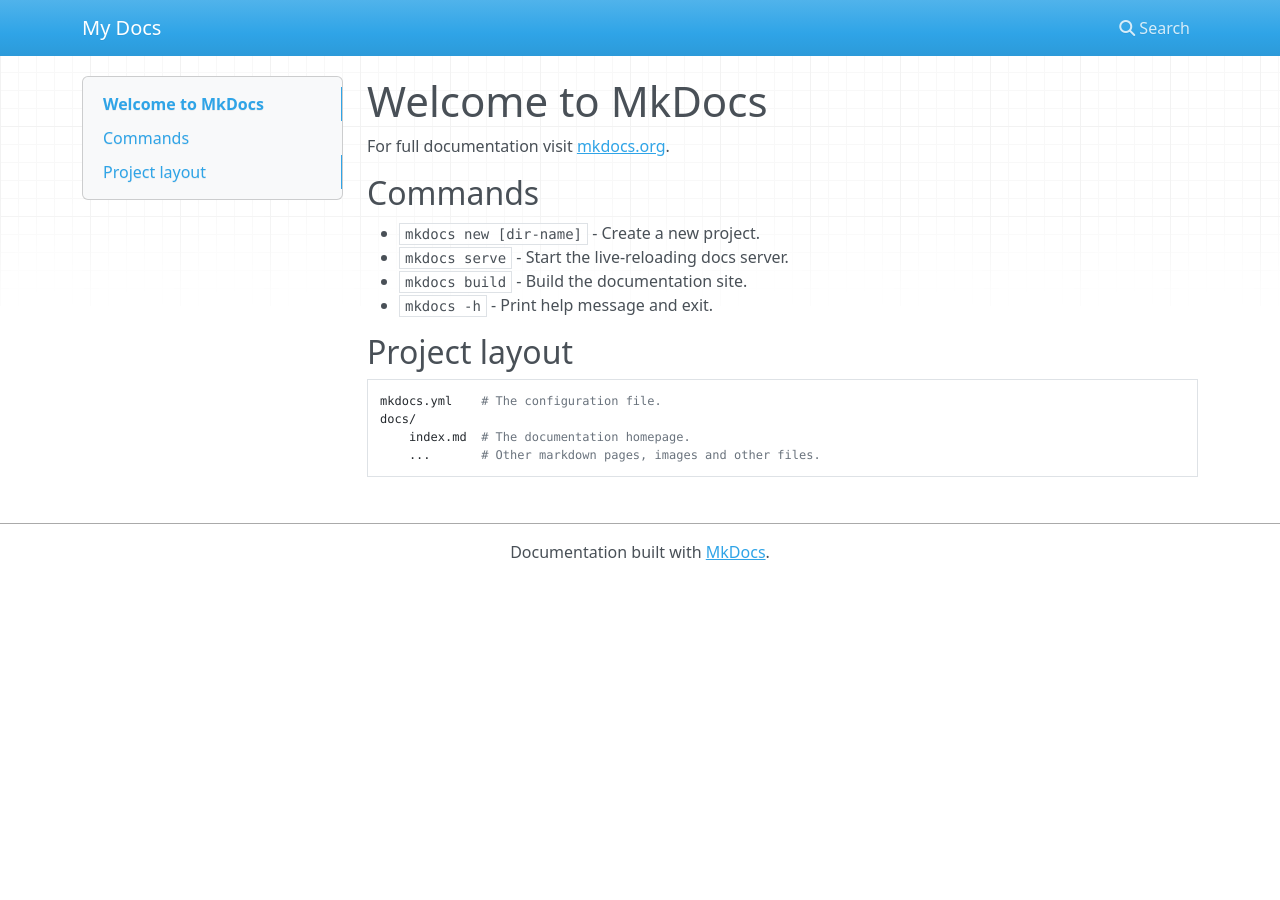
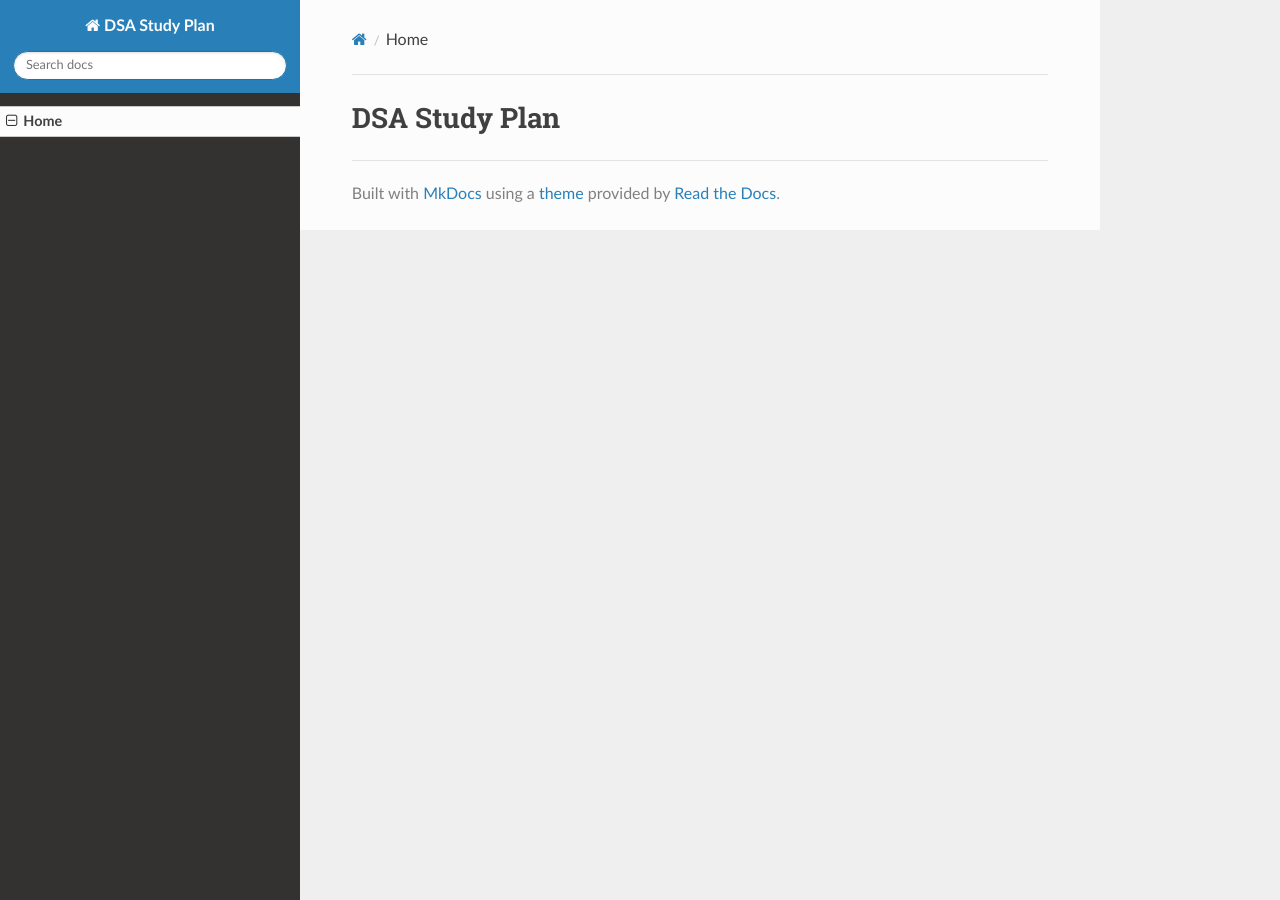
Before and after one commit to yukidaruma905/DSA_Study_Plan, an MkDocs documentation site: the page built from docs/index.md, in a window 1280 px wide. Built offline with MkDocs 1.6.1, drawn with Linux system fonts in a browser that asks for light colours; nearby versions of some CDN libraries.

Commit message:
Site deployment

```diff
--- a/docs/index.md
+++ b/docs/index.md
@@ -1,17 +1 @@
-# Welcome to MkDocs
-
-For full documentation visit [mkdocs.org](https://www.mkdocs.org).
-
-## Commands
-
-* `mkdocs new [dir-name]` - Create a new project.
-* `mkdocs serve` - Start the live-reloading docs server.
-* `mkdocs build` - Build the documentation site.
-* `mkdocs -h` - Print help message and exit.
-
-## Project layout
-
-    mkdocs.yml    # The configuration file.
-    docs/
-        index.md  # The documentation homepage.
-        ...       # Other markdown pages, images and other files.
+# DSA Study Plan
--- a/mkdocs.yml
+++ b/mkdocs.yml
@@ -1 +1,6 @@
-site_name: My Docs
+site_name: DSA Study Plan
+nav:
+  - Home: index.md
+
+theme:
+    name: readthedocs
```
Also changed, not shown: 1 other file.
